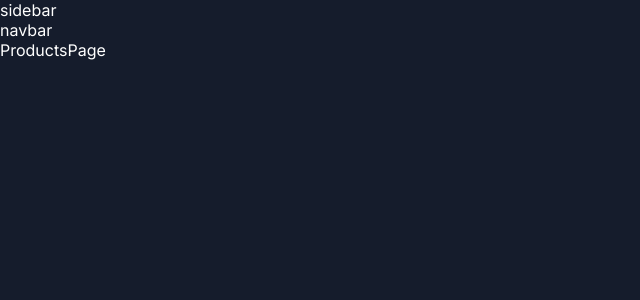
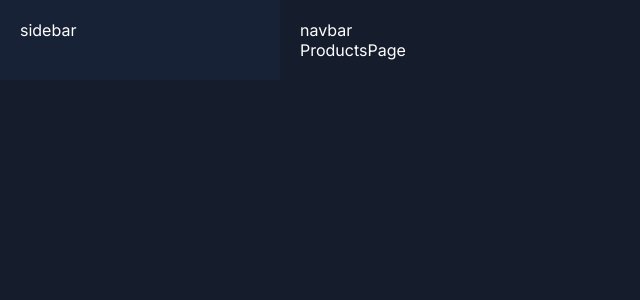
Before and after one commit to abenooo/NextJs_14_AdminDashboard, a Next.js app: page /dashboard/products in a window 1280 px wide. Shown: the top 300 px of the page, without its empty margins (0-640 px from the left). Built offline with nearby package versions, Linux system fonts and the light colour scheme.

Commit message:
Give flex for sidebar and navbar

```diff
--- a/app/dashboard/layout.jsx
+++ b/app/dashboard/layout.jsx
@@ -1,12 +1,13 @@
 import Navbar from "../ui/dashboard/navbar/navbar"
 import Sidebar from "../ui/dashboard/sidebar/sidebar"
+import styles from "../ui/dashboard/dashboard.module.css"
 const Layout = ({ children }) => {
   return (
-    <div>
-      <div>
+    <div className={styles.container}>
+      <div className={styles.menu}>
         <Sidebar />
       </div>
-      <div>
+      <div className={styles.content}>
         <Navbar />
         {children}
       </div>
```
